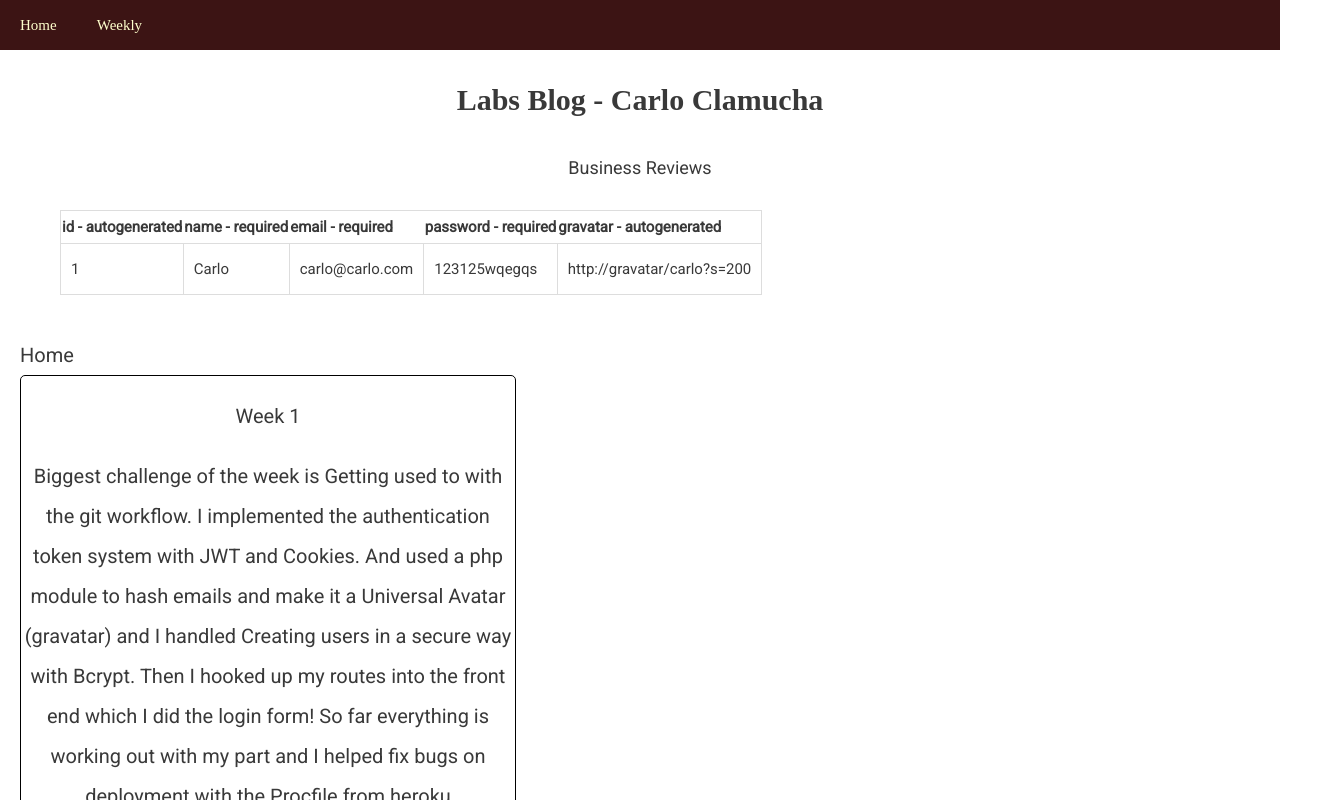
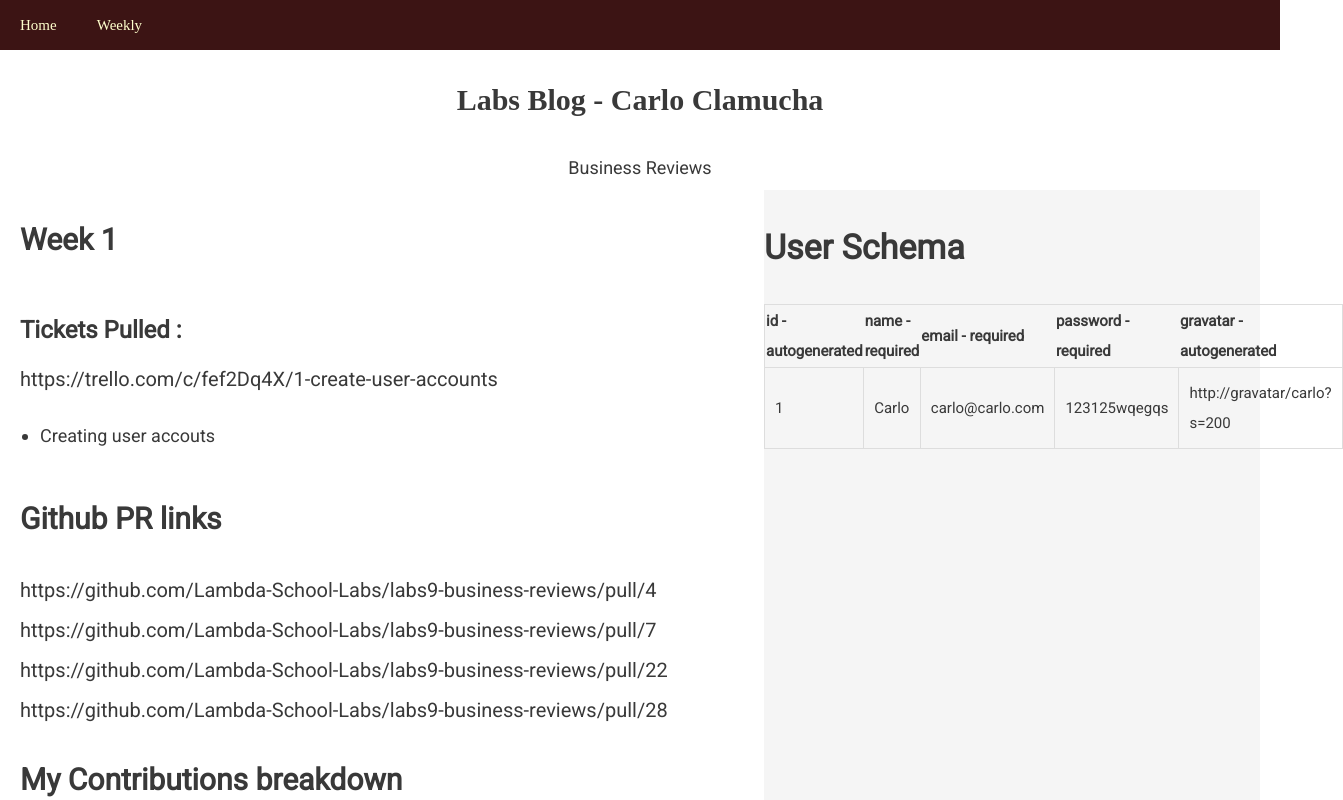
Before and after one commit to CarloC24/Carlo-blog, a Next.js app: page /weekly in a window 1280 px wide. Shown: the top 800 px of the page, 1343 px wide, since content can reach past the window. Built offline with nearby package versions, Linux system fonts and the light colour scheme; a web font is replaced by a local one.

Commit message:
added weekly styles

```diff
--- a/Weekly.json
+++ b/Weekly.json
@@ -25,6 +25,7 @@
         "prLink": "https://github.com/Lambda-School-Labs/labs9-business-reviews/pull/28"
       }
     ],
-    "weekly_journal": "Biggest challenge of the week is Getting used to with the git workflow. I implemented the authentication token system with JWT and Cookies. And used a php module to hash emails and make it a Universal Avatar (gravatar) and I handled Creating users in a secure way with Bcrypt. Then I hooked up my routes into the front end which I did the login form! So far everything is working out with my part and I helped fix bugs on deployment with the Procfile from heroku "
+    "weekly_journal": "Biggest challenge of the week is Getting used to with the git workflow. I implemented the authentication token system with JWT and Cookies. And used a php module to hash emails and make it a Universal Avatar (gravatar) and I handled Creating users in a secure way with Bcrypt. Then I hooked up my routes into the front end which I did the login form! So far everything is working out with my part and I helped fix bugs on deployment with the Procfile from heroku ",
+    "favorite_pr": "My favorite PR's are the 7,22,28 because I implemented our cool token system that can speed up and store users data with the use of advanced middleware principles,cookies and jwt token system"
   }
 ]
--- a/pages/weekly.js
+++ b/pages/weekly.js
@@ -4,36 +4,79 @@ import weekly from '../Weekly.json';
 import Link from 'next/link';
 const HomeDiv = styled.div`
   font-family: 'Roboto', sans-serif;
-  margin: 20px;
-  h1 {
-    font-size: 50px;
-    padding-top: 20px;
+  margin: 2rem;
+  display: flex;
+  flex-direction: row-reverse;
+  justify-content: space-around;
+
+  .table__heading {
+    font-size: 3.4rem;
   }
   p {
-    font-size: 20px;
+    font-size: 2rem;
+    font-weight: 200;
   }
   a {
-    font-size: 20px;
+    font-size: 2rem;
+    font-weight: 200;
   }
   table {
-    margin: 40px;
     border-collapse: collapse;
-
     tr,
     td {
       border: 1px solid #dddddd;
       text-align: left;
-      padding: 10px;
-      margin: 10px;
+      padding: 1rem;
+      margin: 1rem;
     }
   }
 `;
 
+const TableContainer = styled.div`
+  width: 40%;
+  background-color: whitesmoke;
+`;
+
 const WeeklyDiv = styled.div`
-  border: 1px solid black;
-  border-radius: 5px;
-  width: 40%;
-  text-align: center;
+  display: flex;
+  flex-flow: column wrap;
+  .weekly__container {
+    width: 30%;
+  }
+  .weekly__tickets {
+    width: 100%;
+    h1 {
+      font-size: 2.4rem;
+    }
+    ul {
+      margin-left: 0px;
+      padding-inline-start: 20px;
+      li {
+        margin-left: 0px;
+        font-size: 1.8rem;
+        font-weight: 300;
+        font-family: 'Roboto';
+      }
+    }
+    a {
+      word-wrap: break-word;
+    }
+  }
+  .weekly__PRS {
+    display: flex;
+    flex-direction: column;
+  }
+  .weekly__journal {
+    p {
+      font-size: 1.8rem;
+    }
+  }
+
+  .weekly__favoritePRS {
+    p {
+      font-size: 1.8rem;
+    }
+  }
 `;
 
 export default class Weekly extends Component {
@@ -41,7 +84,8 @@ export default class Weekly extends Component {
   render() {
     return (
       <HomeDiv>
-        <div>
+        <TableContainer>
+          <h1 className="table__heading">User Schema</h1>
           <table>
             <tbody>
               <tr>
@@ -60,26 +104,17 @@ export default class Weekly extends Component {
               </tr>
             </tbody>
           </table>
-          <Link href="/">
-            <a>Home</a>
-          </Link>
-        </div>
+        </TableContainer>
         <div>
           {weekly.map(week => {
             return (
               <WeeklyDiv>
-                <p>Week {week.week}</p>
-                <p>{week.weekly_journal}</p>
-                <div>
-                  <p>Tickets</p>
-                  {week.tickets.map(ticket => {
-                    return (
-                      <div>
-                        <p>{ticket.ticket}</p>
+                <div className="weekly__container">
+                  <h1>Week {week.week}</h1>
                 </div>
-                    );
-                  })}
-                </div>
+                <div className="weekly__tickets">
+                  <h1>
+                    Tickets Pulled :{' '}
                     {week.trello_card.map(card => {
                       return (
                         <div>
@@ -87,6 +122,15 @@ export default class Weekly extends Component {
                         </div>
                       );
                     })}
+                  </h1>
+                  <ul>
+                    {week.tickets.map(ticket => {
+                      return <li>{ticket.ticket}</li>;
+                    })}
+                  </ul>
+                </div>
+                <div className="weekly__PRS">
+                  <h1>Github PR links</h1>
                   {week.PRS.map(PR => {
                     return (
                       <div>
@@ -94,6 +138,15 @@ export default class Weekly extends Component {
                       </div>
                     );
                   })}
+                </div>
+                <div className="weekly__journal">
+                  <h1>My Contributions breakdown</h1>
+                  <p>{week.weekly_journal}</p>
+                </div>
+                <div className="weekly__favoritePRS">
+                  <h1>My Favorite PR's breakdown</h1>
+                  <p>{week.favorite_pr}</p>
+                </div>
               </WeeklyDiv>
             );
           })}
```
Lines whose indentation alone changed are shown as unchanged.
